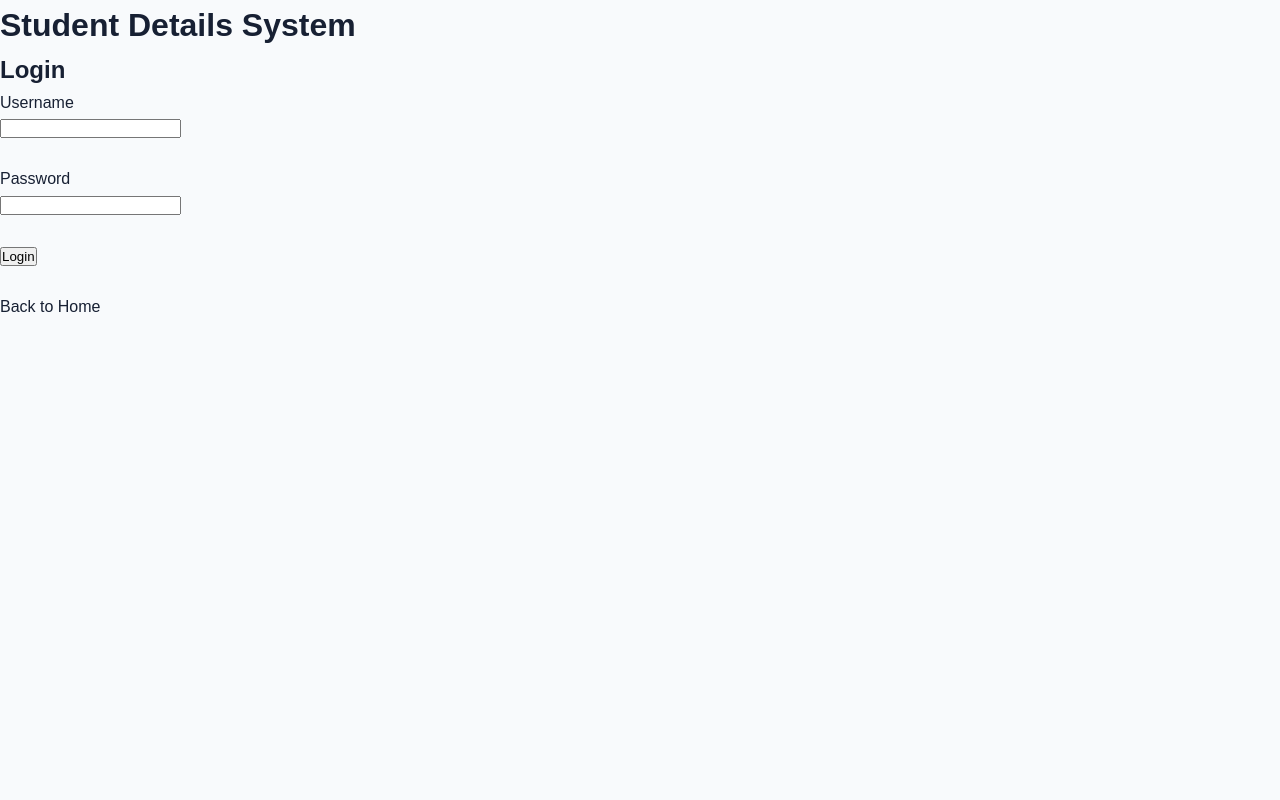
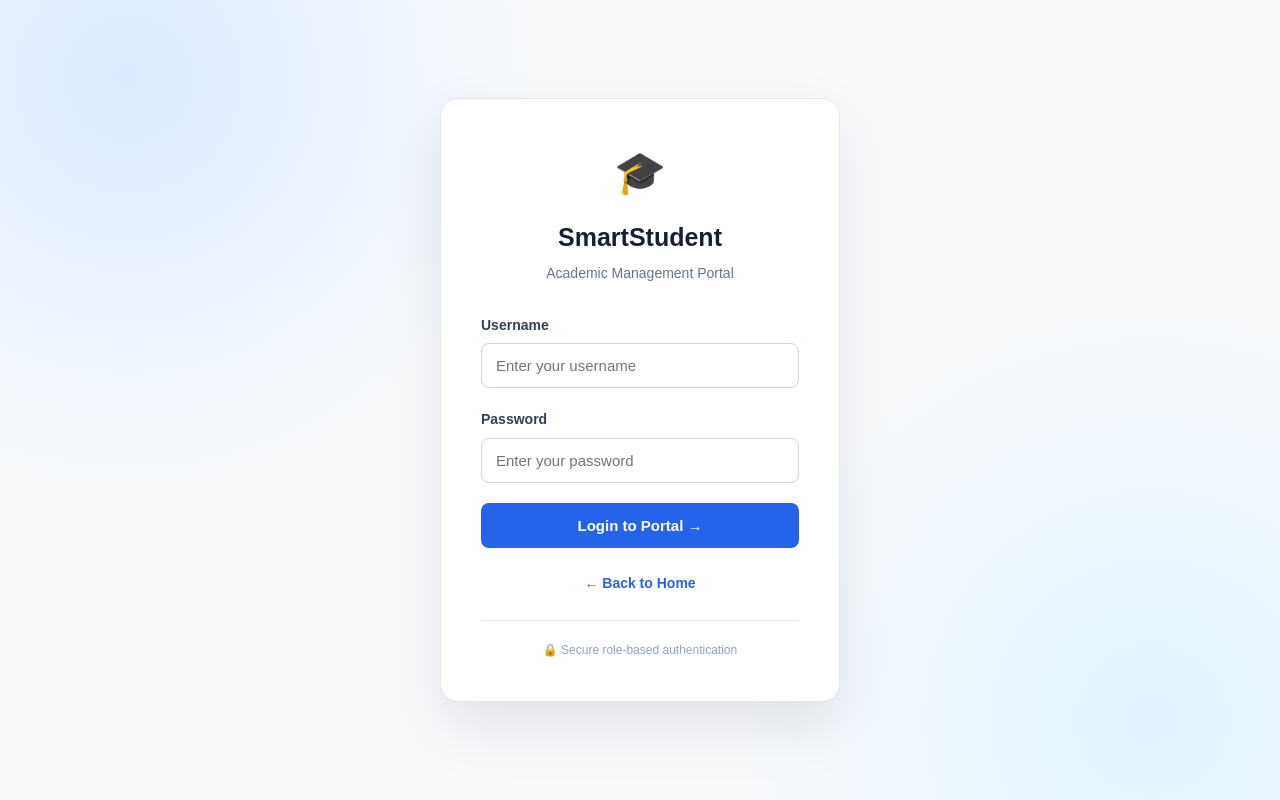
Before and after one commit to Lavanya2672008/online-student-management-system, a PHP site: page /login.php in a window 1280 px wide. Run offline with PHP 8.4, Linux system fonts and the light colour scheme.

Commit message:
Update login.php

```diff
--- a/login.php
+++ b/login.php
@@ -1,26 +1,26 @@
 <?php
-
 session_start();
 
 require_once "config/database.php";
 
 $error = "";
 
-if ($_SERVER["REQUEST_METHOD"] == "POST") {
+if ($_SERVER["REQUEST_METHOD"] === "POST") {
 
     $username = trim($_POST["username"]);
-    $password = trim($_POST["password"]);
+    $password = $_POST["password"];
 
     if (empty($username) || empty($password)) {
 
-        $error = "Please enter username and password.";
+        $error = "Please enter both username and password.";
 
     } else {
 
         $stmt = $conn->prepare(
             "SELECT id, username, password, role
              FROM users
-             WHERE username = ?"
+             WHERE username = ?
+             LIMIT 1"
         );
 
         $stmt->bind_param("s", $username);
@@ -29,44 +29,54 @@ if ($_SERVER["REQUEST_METHOD"] == "POST") {
 
         $result = $stmt->get_result();
 
-        if ($result->num_rows == 1) {
+        if ($result->num_rows === 1) {
 
             $user = $result->fetch_assoc();
 
             if (password_verify($password, $user["password"])) {
 
+                session_regenerate_id(true);
+
                 $_SESSION["user_id"] = $user["id"];
                 $_SESSION["username"] = $user["username"];
                 $_SESSION["role"] = $user["role"];
 
-                if ($user["role"] == "admin") {
+                switch ($user["role"]) {
 
-                    header("Location: admin/dashboard.php");
+                    case "admin":
+                        header("Location: admin/dashboard.php");
+                        break;
 
-                } else {
+                    case "faculty":
+                        header("Location: faculty/dashboard.php");
+                        break;
 
-                    header("Location: student/dashboard.php");
+                    case "student":
+                        header("Location: student/dashboard.php");
+                        break;
 
+                    default:
+                        session_destroy();
+
+                        $error = "Invalid user role.";
+                        break;
                 }
 
-                exit();
+                exit;
 
             } else {
 
                 $error = "Invalid username or password.";
-
             }
 
         } else {
 
             $error = "Invalid username or password.";
-
         }
 
         $stmt->close();
     }
 }
-
 ?>
 
 <!DOCTYPE html>
@@ -76,74 +86,294 @@ if ($_SERVER["REQUEST_METHOD"] == "POST") {
 
     <meta charset="UTF-8">
 
-    <meta name="viewport" content="width=device-width, initial-scale=1.0">
+    <meta
+        name="viewport"
+        content="width=device-width, initial-scale=1.0"
+    >
 
-    <title>Login - Student Details System</title>
+    <title>Login | SmartStudent</title>
 
     <link rel="stylesheet" href="css/style.css">
 
+    <style>
+
+        body {
+            min-height: 100vh;
+
+            display: flex;
+            align-items: center;
+            justify-content: center;
+
+            background:
+                radial-gradient(
+                    circle at 10% 10%,
+                    #dbeafe,
+                    transparent 30%
+                ),
+                radial-gradient(
+                    circle at 90% 90%,
+                    #e0f2fe,
+                    transparent 30%
+                ),
+                #f8fafc;
+        }
+
+        .login-container {
+            width: 100%;
+            max-width: 440px;
+
+            padding: 20px;
+        }
+
+        .login-card {
+            background: white;
+
+            border: 1px solid #e2e8f0;
+
+            border-radius: 18px;
+
+            padding: 40px;
+
+            box-shadow:
+                0 25px 60px rgba(15, 23, 42, 0.10);
+        }
+
+        .login-logo {
+            text-align: center;
+
+            margin-bottom: 30px;
+        }
+
+        .login-logo .icon {
+            font-size: 42px;
+
+            margin-bottom: 10px;
+        }
+
+        .login-logo h1 {
+            font-size: 25px;
+
+            margin-bottom: 5px;
+        }
+
+        .login-logo p {
+            color: #64748b;
+
+            font-size: 14px;
+        }
+
+        .form-group {
+            margin-bottom: 20px;
+        }
+
+        .form-group label {
+            display: block;
+
+            margin-bottom: 7px;
+
+            font-size: 14px;
+
+            font-weight: 600;
+
+            color: #334155;
+        }
+
+        .form-group input {
+            width: 100%;
+
+            padding: 13px 14px;
+
+            border: 1px solid #cbd5e1;
+
+            border-radius: 8px;
+
+            outline: none;
+
+            font-size: 15px;
+
+            transition: 0.2s;
+        }
+
+        .form-group input:focus {
+            border-color: #2563eb;
+
+            box-shadow:
+                0 0 0 3px rgba(37, 99, 235, 0.10);
+        }
+
+        .login-submit {
+            width: 100%;
+
+            border: none;
+
+            cursor: pointer;
+
+            padding: 14px;
+
+            background: #2563eb;
+
+            color: white;
+
+            border-radius: 8px;
+
+            font-size: 15px;
+
+            font-weight: 600;
+
+            transition: 0.3s;
+        }
+
+        .login-submit:hover {
+            background: #1d4ed8;
+
+            transform: translateY(-1px);
+        }
+
+        .error-message {
+            padding: 12px 14px;
+
+            margin-bottom: 20px;
+
+            background: #fef2f2;
+
+            color: #b91c1c;
+
+            border: 1px solid #fecaca;
+
+            border-radius: 8px;
+
+            font-size: 14px;
+        }
+
+        .back-home {
+            text-align: center;
+
+            margin-top: 22px;
+        }
+
+        .back-home a {
+            color: #2563eb;
+
+            font-size: 14px;
+
+            font-weight: 600;
+        }
+
+        .security-note {
+            margin-top: 25px;
+
+            padding-top: 20px;
+
+            border-top: 1px solid #e2e8f0;
+
+            text-align: center;
+
+            color: #94a3b8;
+
+            font-size: 12px;
+        }
+
+    </style>
+
 </head>
+
 
 <body>
 
-    <div class="container">
+<div class="login-container">
 
-        <h1>Student Details System</h1>
+    <div class="login-card">
 
-        <h2>Login</h2>
+        <div class="login-logo">
+
+            <div class="icon">🎓</div>
+
+            <h1>SmartStudent</h1>
+
+            <p>
+                Academic Management Portal
+            </p>
+
+        </div>
+
 
         <?php if (!empty($error)): ?>
 
-            <p style="color: red;">
+            <div class="error-message">
+
                 <?php echo htmlspecialchars($error); ?>
-            </p>
+
+            </div>
 
         <?php endif; ?>
 
+
         <form method="POST" action="">
 
-            <div>
-                <label>Username</label>
-                <br>
+            <div class="form-group">
+
+                <label for="username">
+                    Username
+                </label>
 
                 <input
                     type="text"
+                    id="username"
                     name="username"
+                    placeholder="Enter your username"
+                    autocomplete="username"
                     required
                 >
 
             </div>
 
-            <br>
 
-            <div>
+            <div class="form-group">
 
-                <label>Password</label>
-                <br>
+                <label for="password">
+                    Password
+                </label>
 
                 <input
                     type="password"
+                    id="password"
                     name="password"
+                    placeholder="Enter your password"
+                    autocomplete="current-password"
                     required
                 >
 
             </div>
 
-            <br>
 
-            <button type="submit">
-                Login
+            <button
+                type="submit"
+                class="login-submit"
+            >
+                Login to Portal →
             </button>
 
         </form>
 
-        <br>
 
-        <a href="index.php">
-            Back to Home
-        </a>
+        <div class="back-home">
+
+            <a href="index.php">
+                ← Back to Home
+            </a>
+
+        </div>
+
+
+        <div class="security-note">
+
+            🔒 Secure role-based authentication
+
+        </div>
 
     </div>
+
+</div>
 
 </body>
 
```
